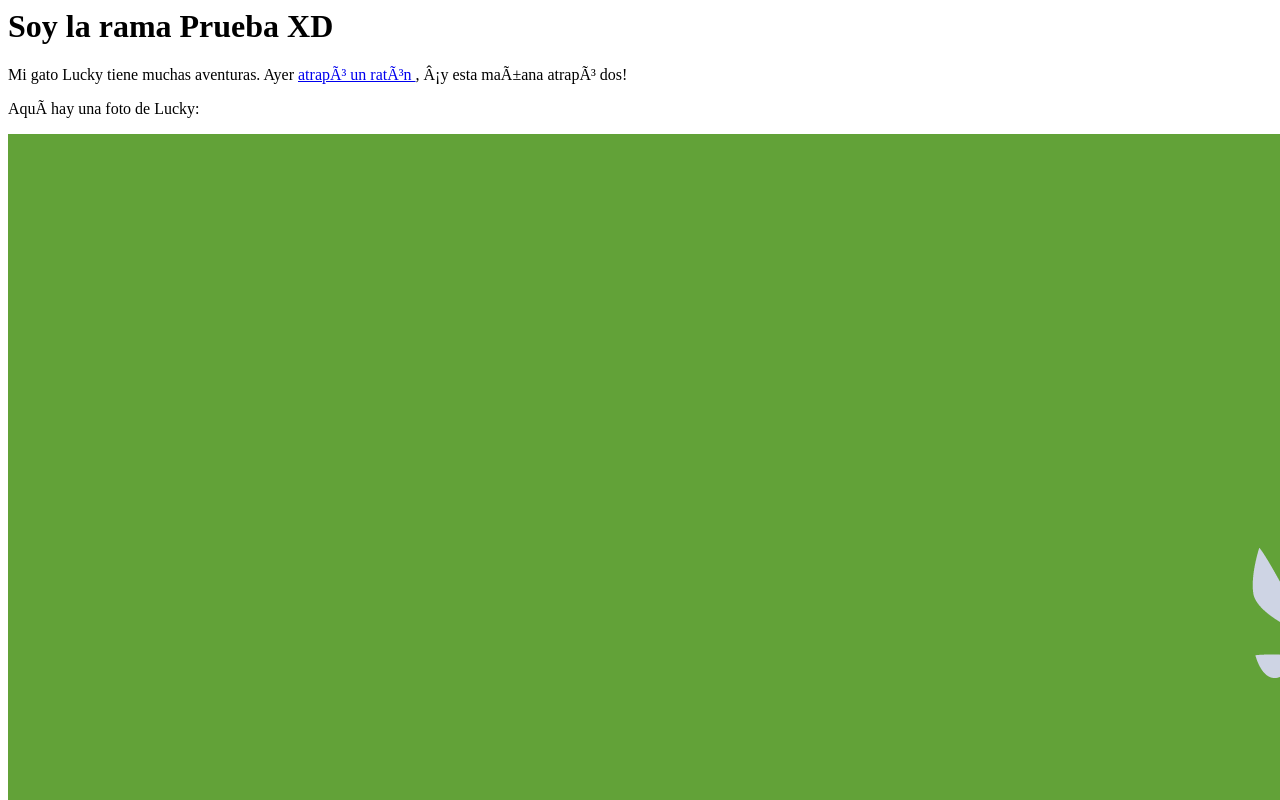
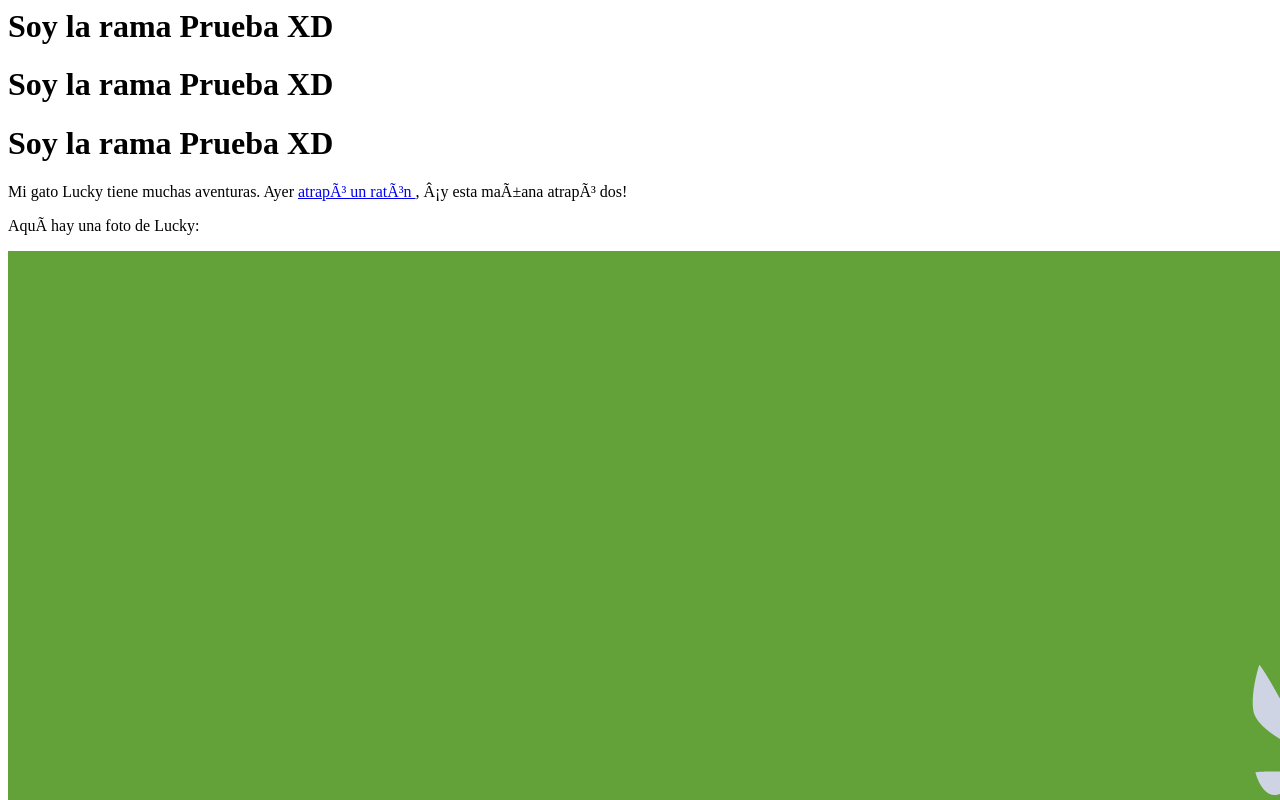
Before and after one commit to JorgeHernandezC/Import_alpha, a plain HTML site: page index.html in a window 1280 px wide. Shown: the top 800 px of the page. Drawn offline with Linux system fonts and the light colour scheme.

Commit message:
otro cambio mas de prueba en el master

```diff
--- a/index.html
+++ b/index.html
@@ -19,6 +19,9 @@
   <body>
 
     <h1> Soy la rama Prueba XD  </h1>
+    <h1> Soy la rama Prueba XD  </h1>
+    <h1> Soy la rama Prueba XD  </h1>
+
 
     <div id = «mainContent»>
 
```
